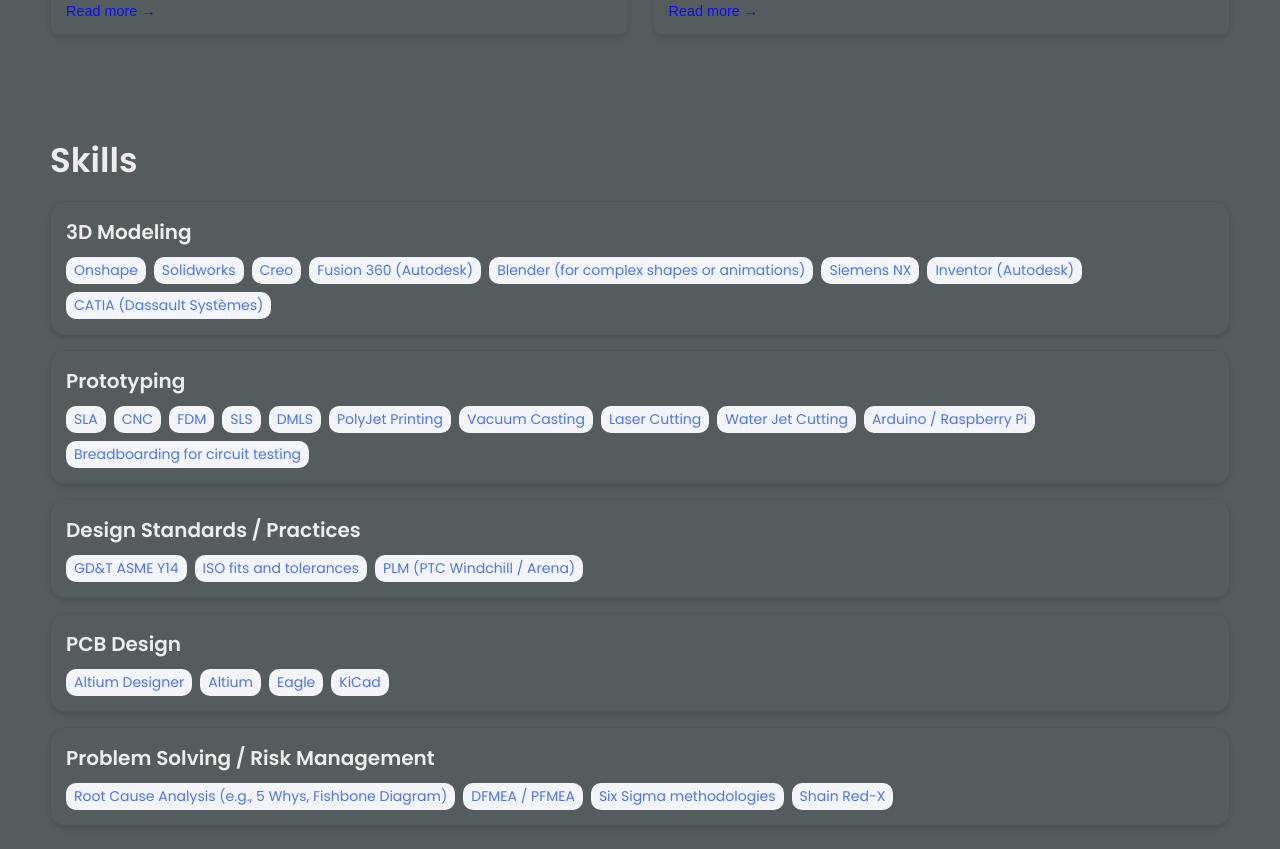
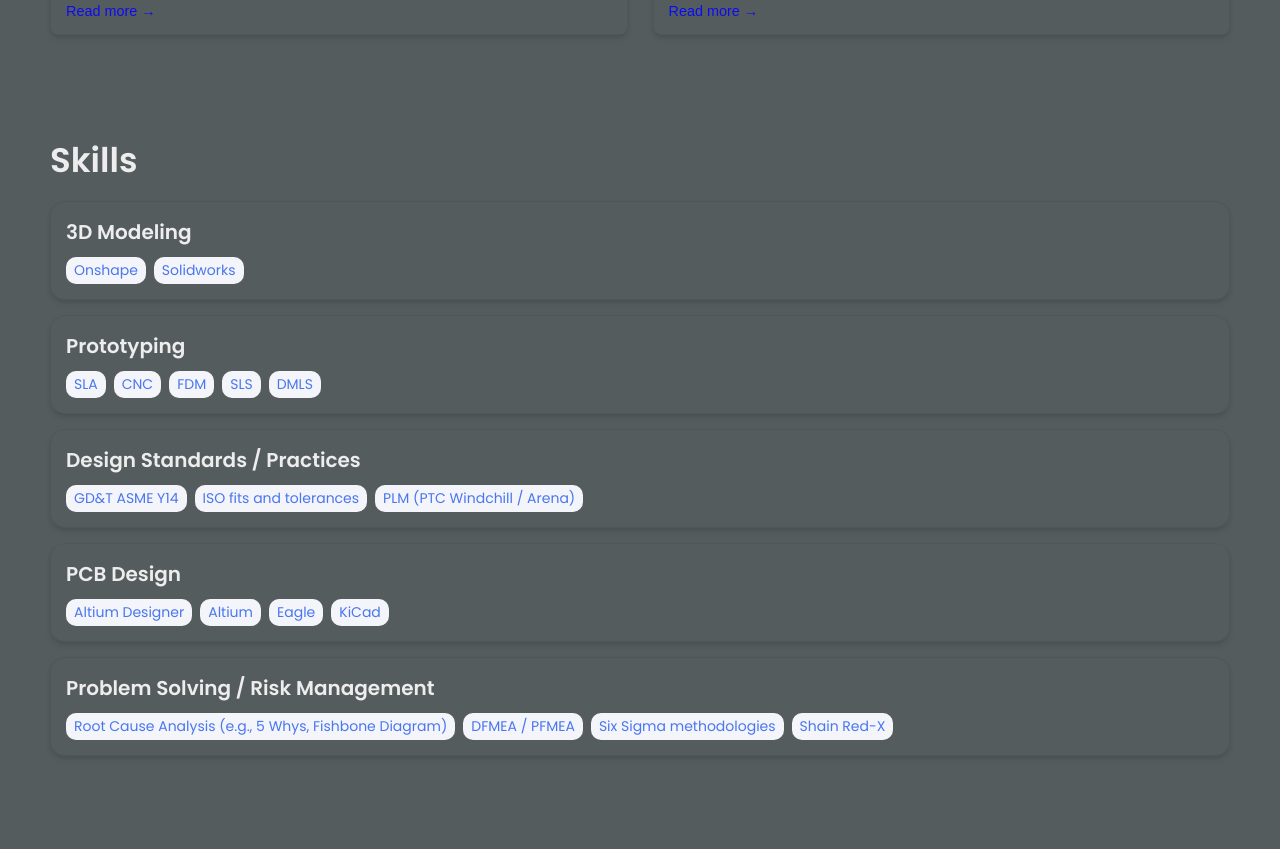
Before and after one commit to ac-sketch27/ac-sketch27.github.io, a Jekyll site: the page built from index.html, in a window 1280 px wide and 900 px high, scrolled down 1491 px. Shown: the top 849 px of the window. Built offline with Jekyll 4.4.1, drawn with Linux system fonts in a browser that asks for light colours.

Commit message:
Update _config.yml

```diff
--- a/_config.yml
+++ b/_config.yml
@@ -49,12 +49,6 @@ skills:
     tools:
     - Onshape
     - Solidworks
-    - Creo
-    - Fusion 360 (Autodesk)
-    - Blender (for complex shapes or animations)
-    - Siemens NX
-    - Inventor (Autodesk)
-    - CATIA (Dassault Systèmes)
   - category: Prototyping
     tools:
     - SLA
@@ -62,12 +56,6 @@ skills:
     - FDM
     - SLS
     - DMLS
-    - PolyJet Printing
-    - Vacuum Casting
-    - Laser Cutting
-    - Water Jet Cutting
-    - Arduino / Raspberry Pi
-    - Breadboarding for circuit testing
   - category: Design Standards / Practices
     tools:
     - GD&T ASME Y14
```
